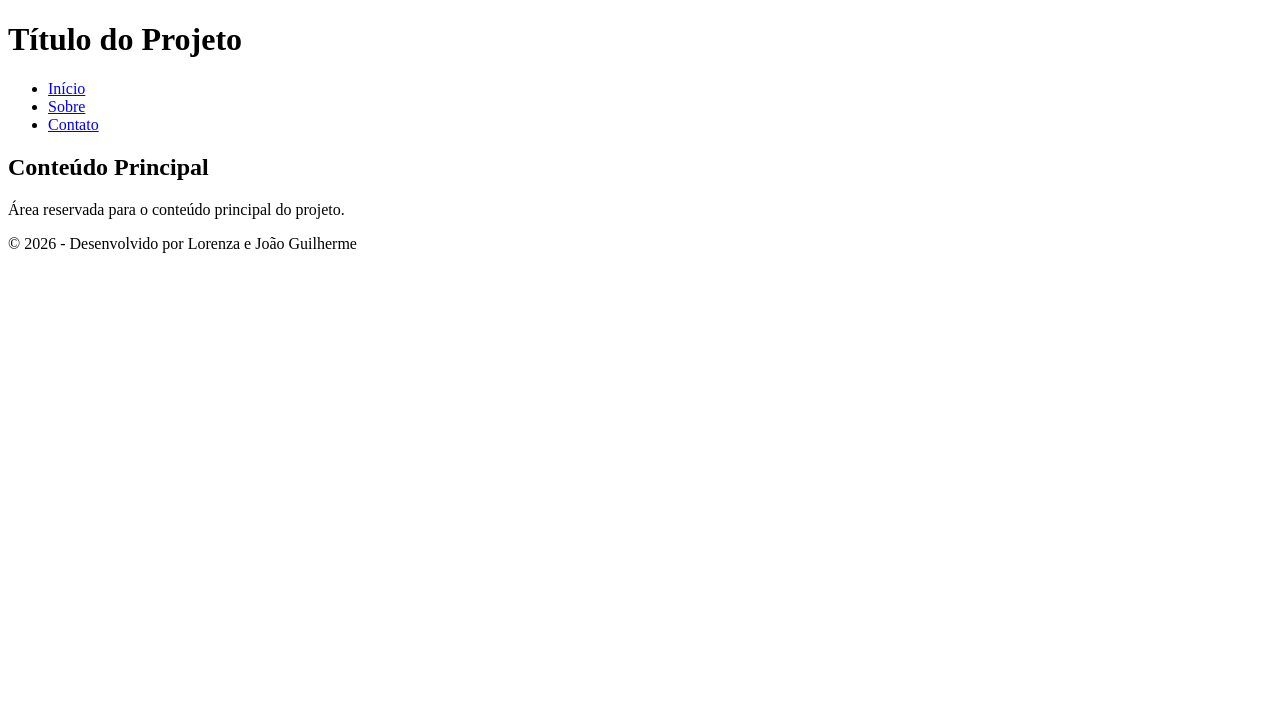
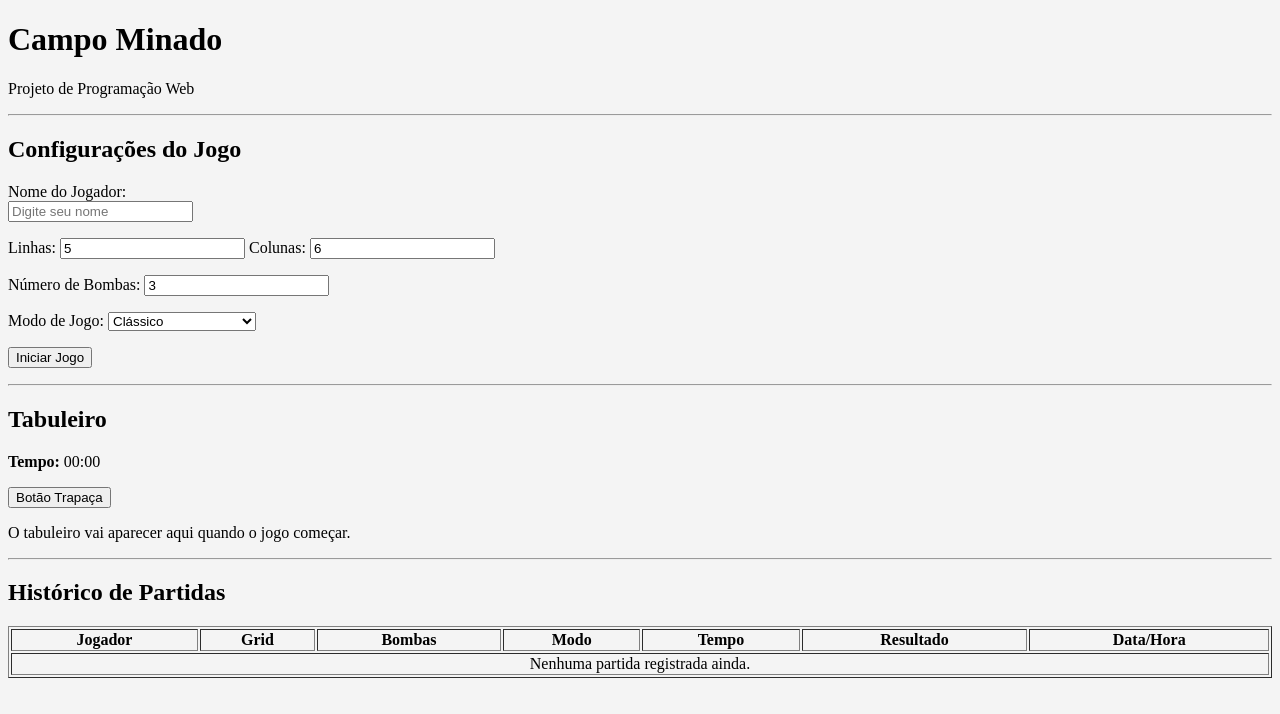
Before and after one commit to devlorenza26/programacao-web, a plain HTML site: page projeto/index.html in a window 1280 px wide. Drawn offline with Linux system fonts and the light colour scheme.

Commit message:
Update index.html

```diff
--- a/projeto/index.html
+++ b/projeto/index.html
@@ -2,25 +2,86 @@
 <html lang="pt-BR">
 <head>
     <meta charset="UTF-8">
-    <title>Projeto</title>
+    <title>Campo Minado</title>
 </head>
-<body>
-    <header>
-        <h1>Título do Projeto</h1>
-    </header>
-    <nav>
-        <ul>
-            <li><a href="#">Início</a></li>
-            <li><a href="#">Sobre</a></li>
-            <li><a href="#">Contato</a></li>
-        </ul>
-    </nav>
-    <main>
-        <h2>Conteúdo Principal</h2>
-        <p>Área reservada para o conteúdo principal do projeto.</p>
-    </main>
-    <footer>
-        <p>&copy; 2026 - Desenvolvido por Lorenza e João Guilherme</p>
-    </footer>
+<body bgcolor="#f4f4f4">
+
+    <!-- Título Principal -->
+    <h1>Campo Minado</h1>
+    <p>Projeto de Programação Web</p>
+    <hr>
+
+    <!-- Formulário de Configurações -->
+    <h2>Configurações do Jogo</h2>
+    <form>
+        <p>
+            <label>Nome do Jogador:</label><br>
+            <input type="text" id="nome" placeholder="Digite seu nome">
+        </p>
+
+        <p>
+            <label>Linhas:</label>
+            <input type="number" id="linhas" value="5">
+
+            <label>Colunas:</label>
+            <input type="number" id="colunas" value="6">
+        </p>
+
+        <p>
+            <label>Número de Bombas:</label>
+            <input type="number" id="bombas" value="3">
+        </p>
+
+        <p>
+            <label>Modo de Jogo:</label>
+            <select id="modo">
+                <option value="classico">Clássico</option>
+                <option value="rivotril">Rivotril (Com Tempo)</option>
+            </select>
+        </p>
+
+        <p>
+            <button type="button">Iniciar Jogo</button>
+        </p>
+    </form>
+
+    <hr>
+
+    <!-- Área do Tabuleiro -->
+    <h2>Tabuleiro</h2>
+    <p><b>Tempo:</b> <span id="cronometro">00:00</span></p>
+
+    <p>
+        <button type="button" id="btn-trapaca">Botão Trapaça</button>
+    </p>
+
+    <!-- Div onde o tabuleiro vai aparecer depois com o JS -->
+    <div id="tabuleiro">
+        <p>O tabuleiro vai aparecer aqui quando o jogo começar.</p>
+    </div>
+
+    <hr>
+
+    <!-- Tabela do Histórico -->
+    <h2>Histórico de Partidas</h2>
+    <table border="1" width="100%">
+        <thead>
+            <tr>
+                <th>Jogador</th>
+                <th>Grid</th>
+                <th>Bombas</th>
+                <th>Modo</th>
+                <th>Tempo</th>
+                <th>Resultado</th>
+                <th>Data/Hora</th>
+            </tr>
+        </thead>
+        <tbody>
+            <tr>
+                <td colspan="7" align="center">Nenhuma partida registrada ainda.</td>
+            </tr>
+        </tbody>
+    </table>
+
 </body>
 </html>
```
